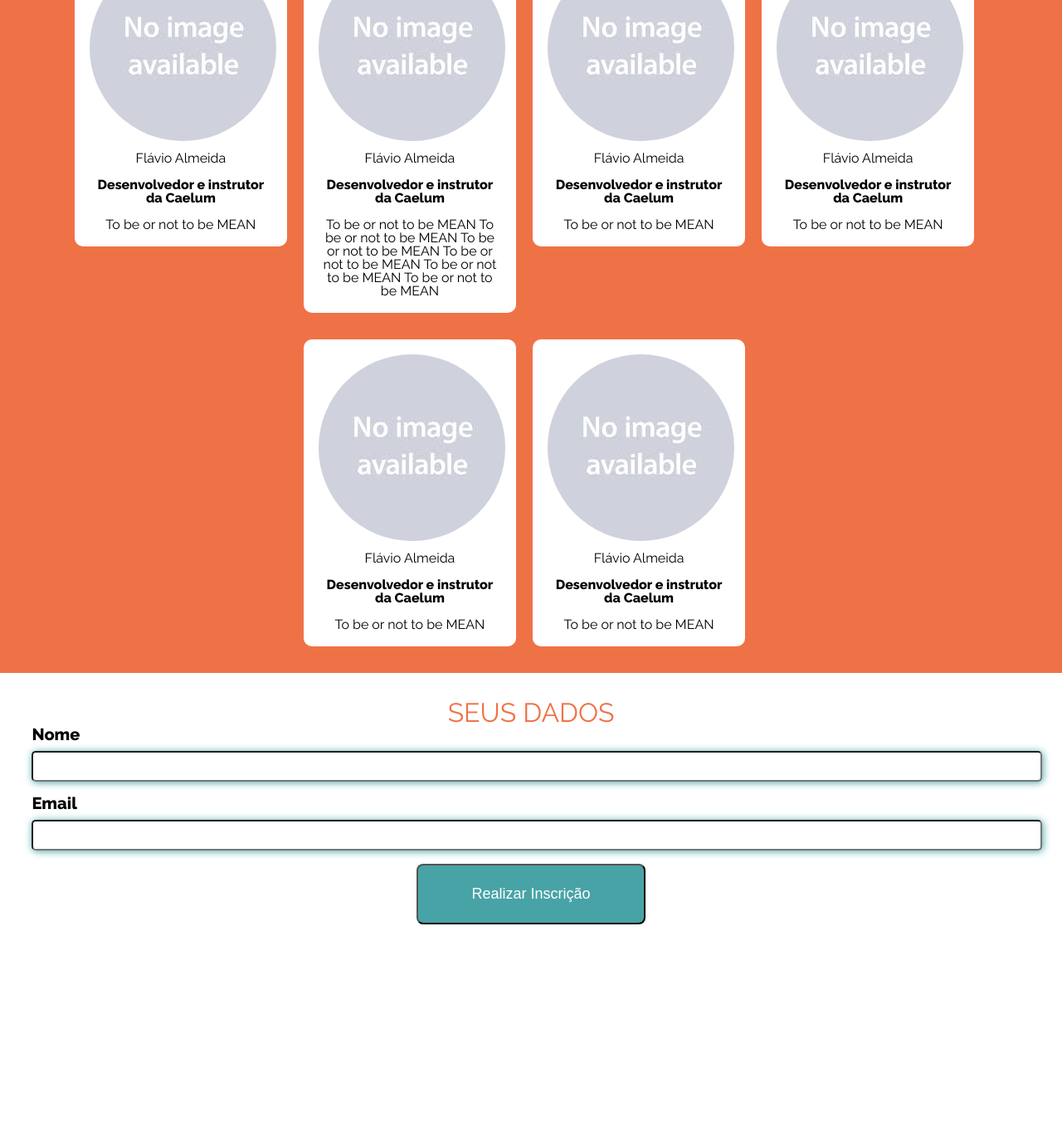
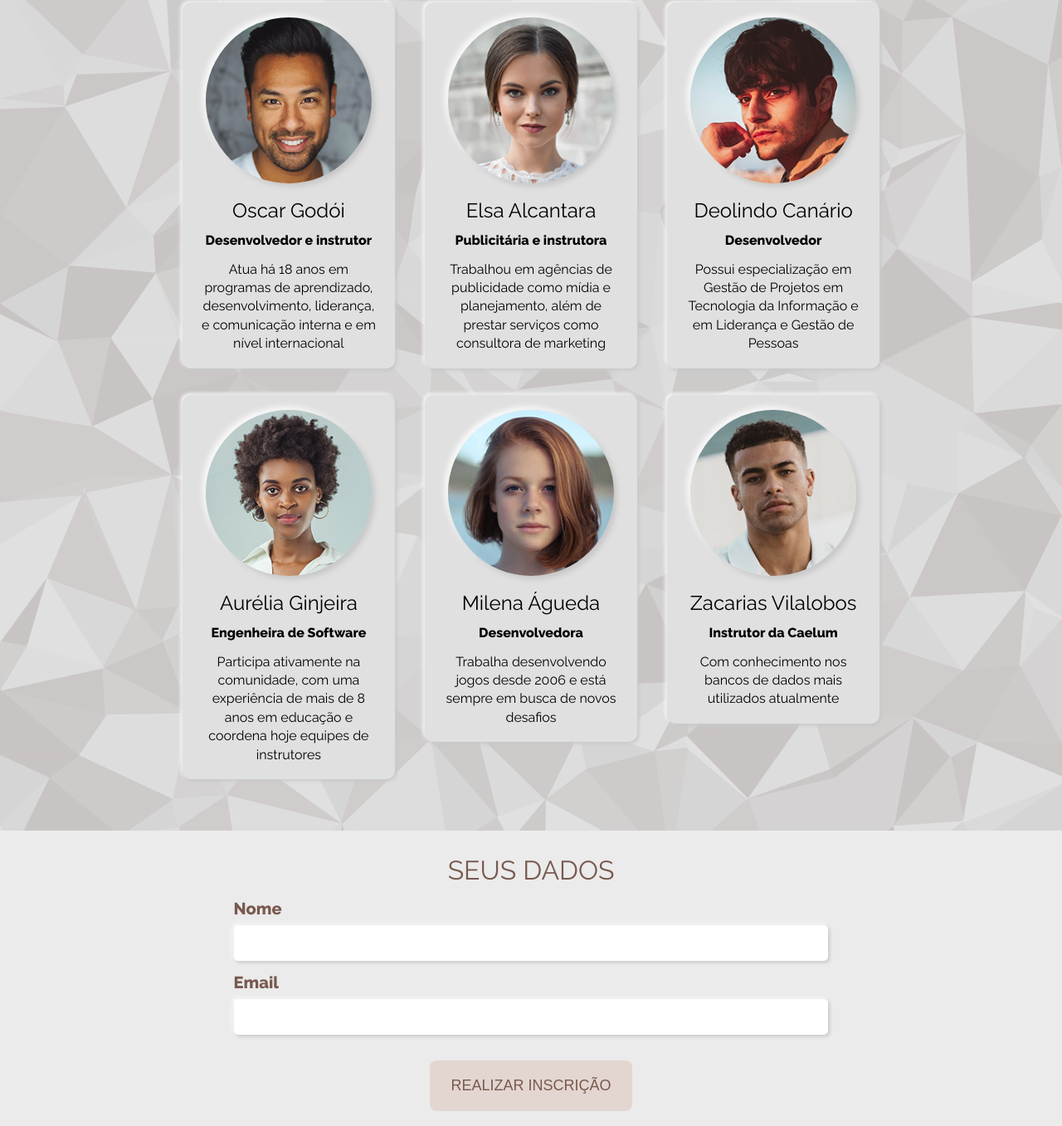
Before and after one commit to Rodolfo-Sampaio/aluraconf, a plain HTML site: page index.html in a window 1280 px wide. Shown: the part 807-2164 px from the top of the page at 83% size. Before the commit the page ends 1921 px from the top, so only its background shows below. Drawn offline with Linux system fonts and the light colour scheme.

Commit message:
Ajuste final do Layout

```diff
--- a/index.html
+++ b/index.html
@@ -30,7 +30,7 @@
     <section id="panel-about" class="panel panel-about">
         <div class="container">
             <h2 class="title">Muito conteúdo: do frontend ao backend</h2>
-            <h3 class="subtitle">30 de Maio de 2017 - na Cidade Maravilhosa</h3>
+            <h3 class="subtitle">30 de Maio de 2022 - na Cidade Maravilhosa</h3>
             <div class="about-description">
                 <p>Com a AluraConf abordaremos o que há de novidade e conhecimentos essenciais a um desenvolver mobile.</p>
                 <p>É uma grande chance de ficar por dentro dos assuntos de Android, iOS, Web mobile, desenvolvimento híbrido, UX, além da parte backend com Rest, Microservices, e BigData. O desenvolvedor atualizado vai estar aqui.</p>
@@ -46,51 +46,51 @@
             <ul class="speakers">
                 <li class="speaker">
                     <figure class="speaker-portrait">
-                        <img class="speaker-image" src="img/palestrantes/placeholder.jpeg" alt="Foto do palestrante">
-                        <figcaption class="speaker-name">Flávio Almeida</figcaption>
-                        <p class="speaker-bio">Desenvolvedor e instrutor da Caelum</p>
+                        <img class="speaker-image" src="img/palestrantes/foto-1.jpg" alt="Foto do palestrante">
+                        <figcaption class="speaker-name">Oscar Godói</figcaption>
+                        <p class="speaker-bio">Desenvolvedor e instrutor</p>
                     </figure>
-                    <p class="speaker-speach">To be or not to be MEAN</p>
+                    <p class="speaker-knowledge">Atua há 18 anos em programas de aprendizado, desenvolvimento, liderança, e comunicação interna e em nível internacional</p>
                 </li>
                 <li class="speaker">
                     <figure class="speaker-portrait">
-                        <img class="speaker-image" src="img/palestrantes/placeholder.jpeg" alt="Foto do palestrante">
-                        <figcaption class="speaker-name">Flávio Almeida</figcaption>
-                        <p class="speaker-bio">Desenvolvedor e instrutor da Caelum</p>
+                        <img class="speaker-image" src="img/palestrantes/foto-2.jpg" alt="Foto do palestrante">
+                        <figcaption class="speaker-name">Elsa Alcantara</figcaption>
+                        <p class="speaker-bio">Publicitária e instrutora</p>
                     </figure>
-                    <p class="speaker-speach">To be or not to be MEAN To be or not to be MEAN To be or not to be MEAN To be or not to be MEAN To be or not to be MEAN To be or not to be MEAN</p>
+                    <p class="speaker-knowledge">Trabalhou em agências de publicidade como mídia e planejamento, além de prestar serviços como consultora de marketing</p>
                 </li>
                 <li class="speaker">
                     <figure class="speaker-portrait">
-                        <img class="speaker-image" src="img/palestrantes/placeholder.jpeg" alt="Foto do palestrante">
-                        <figcaption class="speaker-name">Flávio Almeida</figcaption>
-                        <p class="speaker-bio">Desenvolvedor e instrutor da Caelum</p>
+                        <img class="speaker-image" src="img/palestrantes/foto-3.jpg" alt="Foto do palestrante">
+                        <figcaption class="speaker-name">Deolindo Canário</figcaption>
+                        <p class="speaker-bio">Desenvolvedor</p>
                     </figure>
-                    <p class="speaker-speach">To be or not to be MEAN</p>
+                    <p class="speaker-knowledge">Possui especialização em Gestão de Projetos em Tecnologia da Informação e em Liderança e Gestão de Pessoas</p>
                 </li>
                 <li class="speaker">
                     <figure class="speaker-portrait">
-                        <img class="speaker-image" src="img/palestrantes/placeholder.jpeg" alt="Foto do palestrante">
-                        <figcaption class="speaker-name">Flávio Almeida</figcaption>
-                        <p class="speaker-bio">Desenvolvedor e instrutor da Caelum</p>
+                        <img class="speaker-image" src="img/palestrantes/foto-4.jpg" alt="Foto do palestrante">
+                        <figcaption class="speaker-name">Aurélia Ginjeira</figcaption>
+                        <p class="speaker-bio">Engenheira de Software</p>
                     </figure>
-                    <p class="speaker-speach">To be or not to be MEAN</p>
+                    <p class="speaker-knowledge">Participa ativamente na comunidade, com uma experiência de mais de 8 anos em educação e coordena hoje equipes de instrutores</p>
                 </li>
                 <li class="speaker">
                     <figure class="speaker-portrait">
-                        <img class="speaker-image" src="img/palestrantes/placeholder.jpeg" alt="Foto do palestrante">
-                        <figcaption class="speaker-name">Flávio Almeida</figcaption>
-                        <p class="speaker-bio">Desenvolvedor e instrutor da Caelum</p>
+                        <img class="speaker-image" src="img/palestrantes/foto-5.jpg" alt="Foto do palestrante">
+                        <figcaption class="speaker-name">Milena Águeda</figcaption>
+                        <p class="speaker-bio">Desenvolvedora</p>
                     </figure>
-                    <p class="speaker-speach">To be or not to be MEAN</p>
+                    <p class="speaker-knowledge">Trabalha desenvolvendo jogos desde 2006 e está sempre em busca de novos desafios</p>
                 </li>
                 <li class="speaker">
                     <figure class="speaker-portrait">
-                        <img class="speaker-image" src="img/palestrantes/placeholder.jpeg" alt="Foto do palestrante">
-                        <figcaption class="speaker-name">Flávio Almeida</figcaption>
-                        <p class="speaker-bio">Desenvolvedor e instrutor da Caelum</p>
+                        <img class="speaker-image" src="img/palestrantes/foto-6.jpg" alt="Foto do palestrante">
+                        <figcaption class="speaker-name">Zacarias Vilalobos</figcaption>
+                        <p class="speaker-bio">Instrutor da Caelum</p>
                     </figure>
-                    <p class="speaker-speach">To be or not to be MEAN</p>
+                    <p class="speaker-knowledge">Com conhecimento nos bancos de dados mais utilizados atualmente</p>
                 </li>
             </ul>
         </div>
@@ -98,14 +98,14 @@
     <section id="panel-form" class="panel-form">
         <div class="container">
             <h2 class="title">Seus dados</h2>
-            <form class="">
+            <form>
                 <div class="field">
-                    <label>Nome</label>
-                    <input class="field-input">
+                    <label for="name">Nome</label>
+                    <input id="name" class="field-input">
                 </div>
                 <div class="field">
-                    <label>Email</label>
-                    <input class="field-input">
+                    <label for="email">Email</label>
+                    <input id="email" class="field-input">
                 </div>
                 <div class="button-place">
                     <button class="button">Realizar Inscrição</button>
--- a/styles/abstract/_base.scss
+++ b/styles/abstract/_base.scss
@@ -6,36 +6,51 @@
 }
 
 .container {
-    width: 94%;
+    width: 90%;
     margin: 0 auto;
+    @media #{$mq-desktop} {
+        width: 70%;
+    }
 }
 
 .field {
-    margin-bottom: 16px;
+    width: 80%;
+    margin: 0 auto 16px auto;
 
     label {
         display: block;
         font-size: 20px;
         margin-bottom: 10px;
         font-weight: bold;
+        color: $cor-terciaria;
     }
 
     .field-input {
         display: block;
+        box-sizing: border-box;
         width: 100%;
         font-size: 20px;
-        padding: 5px;
+        padding: 10px;
         border-radius: 5px;
-        box-shadow: 1px 1px 10px $botao-cor-secundaria;
+        border: none;
+        box-shadow:  2px 2px 4px #c7c7c7,
+             -2px -2px 4px #f9f9f9;
     }
 }
 
 .button {
     display: inline-block;
-    color: $cor-primaria;
+    color: $cor-terciaria;
     text-decoration: none;
     font-size: 18px;
-    padding: 24px 64px;
+    padding: 20px 25px;
     background-color: $botao-cor-secundaria;
     border-radius: 8px;
+    border: none;
+    text-transform: uppercase;
+    margin: 15px;
+    transition: background-color  .2s;
+    &:hover {
+        background-color: darken($botao-cor-secundaria, 8%);
+    }
 }
--- a/styles/abstract/_variaveis.scss
+++ b/styles/abstract/_variaveis.scss
@@ -1,8 +1,10 @@
-$cor-primaria: #FFFFFF;
+$cor-primaria: #e0e0e0;
 $cor-secundaria: #64FF64;
-$cor-terciaria: #EF7247;
+$cor-terciaria: #78594f;
+$cor-primaria-ligth: #e0e0e0a5;
 
 $botao-cor-primaria: rgb(0, 0, 0, 0.1);
-$botao-cor-secundaria: #48A3A6;
+$botao-cor-secundaria: #e1d0cac2;
 
 $mq-tablet: "(min-width: 650px)";
+$mq-desktop: "(min-width: 1200px)";
--- a/styles/components/_form.scss
+++ b/styles/components/_form.scss
@@ -1,13 +1,15 @@
 @import '../abstract/variaveis';
 
 .panel-form {
-    margin-top: 32px;
+    padding: 32px 0;
+    background-color: $cor-primaria-ligth;
 
     .title {
         font-size: 32px;
         color: $cor-terciaria;
         text-align: center;
         text-transform: uppercase;
+        margin-bottom: 20px;
     }
 }
 
--- a/styles/components/_header.scss
+++ b/styles/components/_header.scss
@@ -3,7 +3,7 @@
 .header {
     background: url('../img/destaque.jpeg') no-repeat;
     background-size: cover;
-    padding-top: 32px;
+    padding-top: 50px;
 
     .main-menu {
         text-align: center;
@@ -40,12 +40,14 @@
 
         .title {
             font-size: 3em;
+            margin-top: 20px;
         }
 
         .subtitle {
             font-size: 2.625em;
             color: $cor-secundaria;
             margin-top: 8px;
+            font-weight: 600;
         }
 
 
--- a/styles/components/_speakers.scss
+++ b/styles/components/_speakers.scss
@@ -1,15 +1,16 @@
 @import '../abstract/variaveis';
 
 .panel-speakers {
-    padding-top: 40px;
-    background: $cor-terciaria;
+    padding: 30px 0;
+    background: url('../../img/background-palestrantes2.svg');
+    background-size: cover;
+
     .about-speakers {
         text-align: center;
     }
 
     .title {
-        color: $cor-primaria;
-        font-size: 40px;
+        font-size: 32px;
         margin-bottom: 16px;
     }
 
@@ -18,27 +19,35 @@
     }
 
     .subtitle {
-        color: $cor-primaria;
-        font-size: 32px;
-        margin-bottom: 16px;
+        font-size: 22px;
+        margin-bottom: 28px;
+        font-weight: 500;
     }
 
     .speaker {
         background: $cor-primaria;
         display: inline-block;
-        margin: 0 16px 32px 0;
+        margin: 0 16px 32px;
         padding: 18px;
         border-radius: 10px;
         width: 220px;
         vertical-align: top;
+        box-shadow:  2px 2px 4px #c7c7c7,
+             -2px -2px 4px #f9f9f9;
     }
 
     .speaker-image {
         border-radius: 50%;
+        width: 200px;
+        height: 200px;
+        object-fit: cover;
+        box-shadow:  4px 4px 6px #c7c7c7,
+             -4px -4px 6px #f9f9f9;
     }
 
     .speaker-name {
-        margin-top: 10px;
+        margin-top: 18px;
+        font-size: 1.5rem;
     }
 
     .speaker-bio {
@@ -46,7 +55,8 @@
         margin-top: 16px;
     }
 
-    .speaker-speach {
+    .speaker-knowledge {
         margin-top: 16px;
+        line-height: 1.4rem;
     }
 }
```
Also changed, not shown: styles/components/_about.scss (+10 -4 lines), img/background-palestrantes.svg (added), img/background-palestrantes2.svg (added), img/palestrantes/foto-1.jpg (added), img/palestrantes/foto-2.jpg (added), img/palestrantes/foto-3.jpg (added), img/palestrantes/foto-4.jpg (added), img/palestrantes/foto-5.jpg (added), img/palestrantes/foto-6.jpg (added), styles/style.css, 1 other file.
